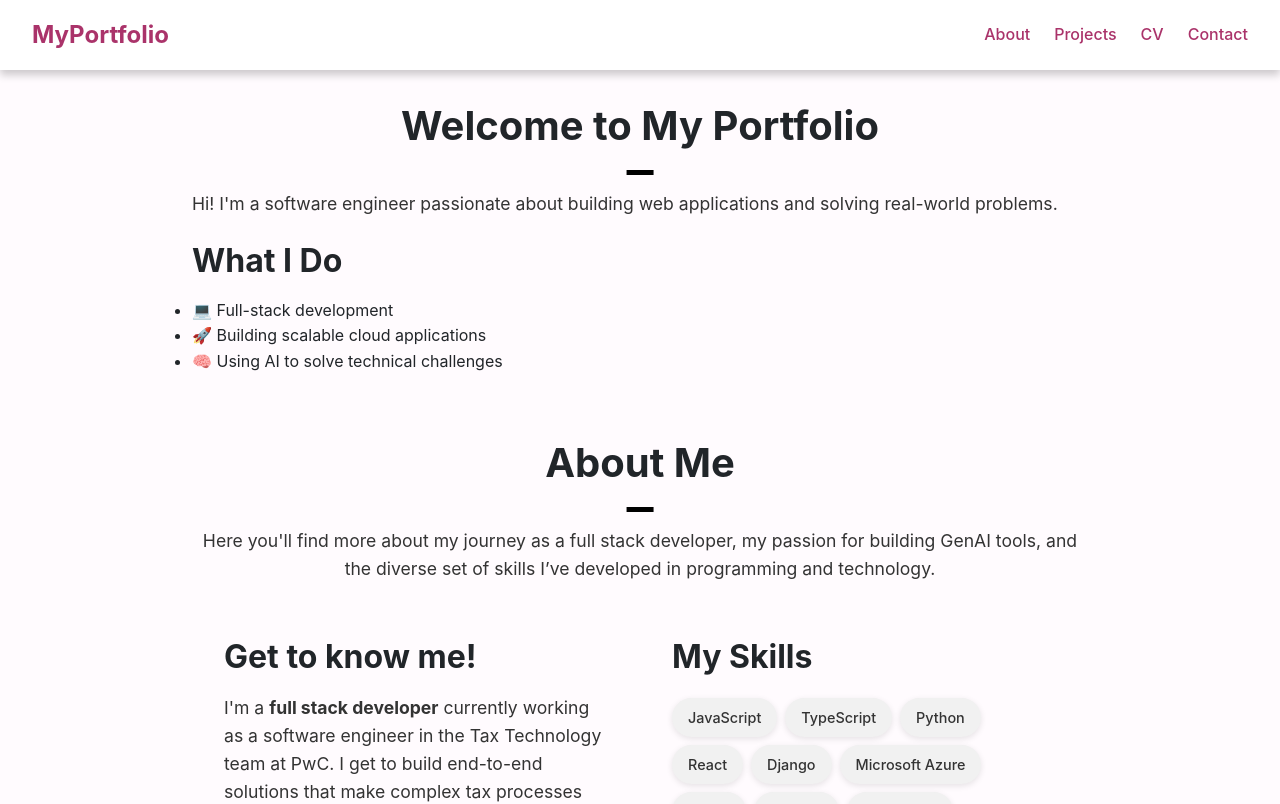
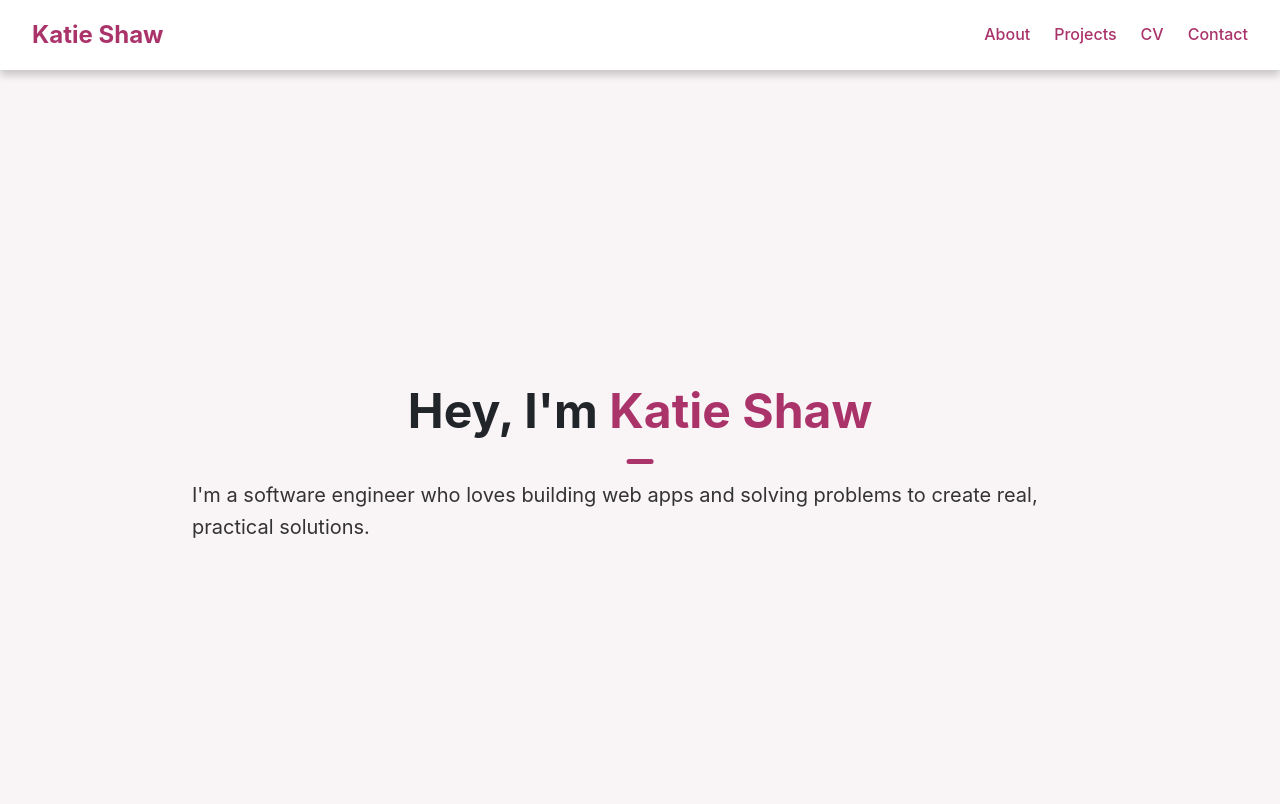
Before and after one commit to katieeshaw/katieeshaw.github.io, a React (Vite) app: page / in a window 1280 px wide. Shown: the top 804 px of the page. Built offline with nearby package versions, Linux system fonts and the light colour scheme.

Commit message:
feat: complete welcome section

```diff
--- a/src/App.css
+++ b/src/App.css
@@ -8,7 +8,7 @@
 body {
   font-family: -apple-system, BlinkMacSystemFont, 'Segoe UI', Roboto, Oxygen,
     Ubuntu, Cantarell, 'Open Sans', 'Helvetica Neue', sans-serif;
-  background-color: #fffbfe;
+  background-color: #f9f5f7;
   color: #212529;
   line-height: 1.6;
   min-height: 100vh;
@@ -55,7 +55,8 @@ body {
   transform: translateX(-50%); /* Centers the line */
   width: 3%; /* Adjust the width of the line */
   height: 5px; /* Thickness of the line */
-  background-color: #000; /* Line color */
+  background-color: #AA336A; /* Line color */
+  border-radius: 20px;
 }
 
 .home-container h1 + *,
--- a/src/components/navbar.tsx
+++ b/src/components/navbar.tsx
@@ -13,7 +13,7 @@ const Navbar: React.FC = () => {
     <nav className="navbar">
       <div className="navbar-container">
         <div className="navbar-logo">
-          <a href="#top">MyPortfolio</a>
+          <a href="#top">Katie Shaw</a>
         </div>
         <ul className="navbar-links">
           {navItems.map(({ label, anchor }) => (
--- a/src/pages/about.css
+++ b/src/pages/about.css
@@ -42,7 +42,7 @@
     border-radius: 999px;
     font-size: 0.9rem;
     font-weight: 500;
-    box-shadow: 0 2px 6px rgba(0, 0, 0, 0.1);
+    box-shadow: 0 2px 6px rgba(0, 0, 0, 0.15);
     transition: transform 0.2s ease;
   }
 
--- /dev/null
+++ b/src/pages/home.css
@@ -0,0 +1,21 @@
+.home-container {
+    display: flex;
+    justify-content: center; /* Center horizontally */
+    align-items: center; /* Center vertically */
+    height: 100vh; /* Makes the section take up the full viewport height */
+    text-align: center; /* Centers the text */
+    padding: 0 20px; /* Optional: Add some padding for responsiveness */
+  }
+
+  .intro h1 {
+    font-size: 3rem; /* Adjust as needed */
+    margin-bottom: 20px; /* Spacing between title and text */
+  }
+
+  .intro p {
+    font-size: 1.25rem; /* Adjust as needed */
+
+}
+.intro-header {
+  color: #AA336A;
+}
--- a/src/pages/home.tsx
+++ b/src/pages/home.tsx
@@ -2,23 +2,15 @@ import Projects from './projects';
 import Contact from './contact';
 import CV from './cv';
 import About from './about';
+import './home.css';
 
 function Home() {
   return (
     <div>
         <section className="home-container" id="top">
             <section className="intro">
-                <h1>Welcome to My Portfolio</h1>
-                <p>Hi! I'm a software engineer passionate about building web applications and solving real-world problems.</p>
-            </section>
-
-            <section className="highlight">
-                <h2>What I Do</h2>
-                <ul>
-                <li>💻 Full-stack development</li>
-                <li>🚀 Building scalable cloud applications</li>
-                <li>🧠 Using AI to solve technical challenges</li>
-                </ul>
+                <h1>Hey, I'm <b className="intro-header">Katie Shaw</b></h1>
+                <p>I'm a software engineer who loves building web apps and solving problems to create real, practical solutions.</p>
             </section>
         </section>
 
```
